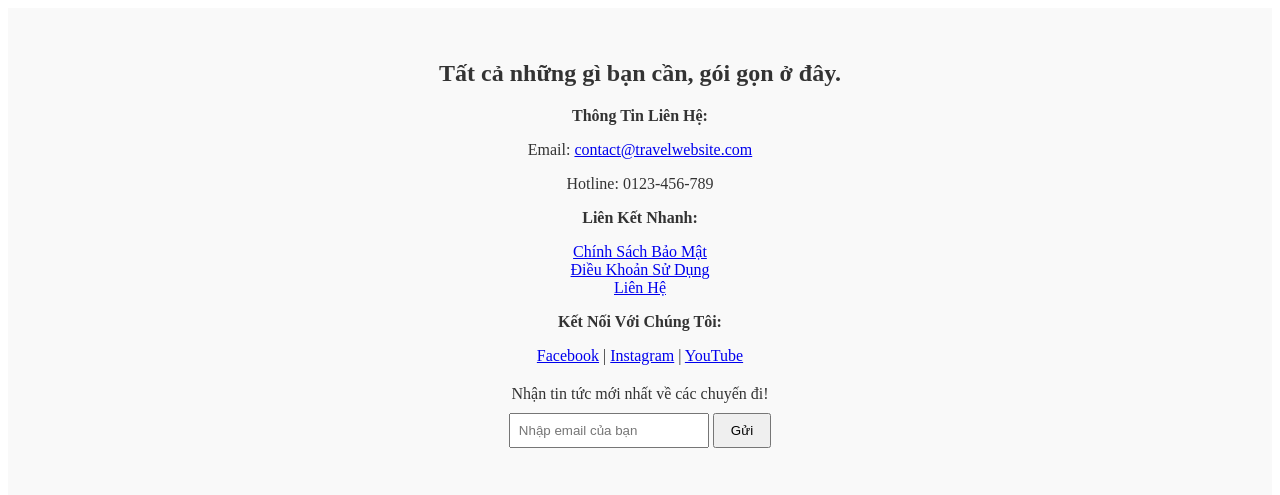
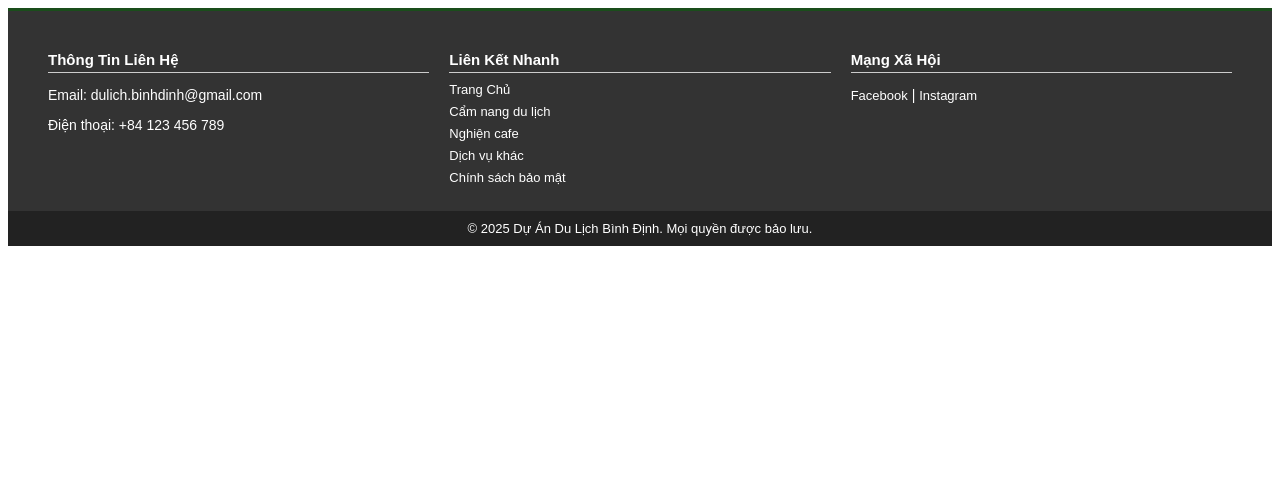
Before and after one commit to nguyenngocthanhkha/kha-, a PHP site: page /Includes/footer.html in a window 1280 px wide. Shown: the top 495 px of the page. Run offline with PHP 8.4, Linux system fonts and the light colour scheme.

Commit message:
Thêm data, chỉnh sửa 1 số thứ
- Chỉnh sửa phần footer
- Thêm link chính sách bảo mật
- Thêm header, footer vào home
- Sửa lại vị trí file cho phù hợp
- Đã liên kết khi nhấn vào phần logo hoặc trang chủ trong footer sẽ trả về trang chủ
- Sửa lại file db thành db_connect
- Có file hướng dẫn dặt database
- File sql cho mọi người add vào phpMyAdmin
- Sửa lỗi chính tả file home của Kha và dòng chữ Trải nghiệm Quy Nhơn, chỉnh lại chp 2 chữ Quy Nhơn về chung 1 hàng
- Sẽ còn sửa tiếp nếu phát hiện

```diff
--- /dev/null
+++ b/CSS/styleFooter.css
@@ -0,0 +1,60 @@
+footer {
+    background-color: #2c6b36;
+    padding: 0;
+    font-family: Arial, sans-serif;
+    color: #fff;
+    font-size: 14px;
+    border-top: 3px solid #1a4d1b;
+}
+
+.footer-content {
+    display: flex;
+    justify-content: space-between;
+    flex-wrap: wrap;
+    padding: 20px 40px;
+    background-color: #333;
+    gap: 20px;
+}
+
+.footer-content > div {
+    flex: 1;
+    min-width: 220px;
+}
+
+.footer-content h4 {
+    margin-bottom: 8px;
+    border-bottom: 1px solid #ccc;
+    padding-bottom: 4px;
+    color: #fff;
+    font-size: 15px;
+}
+
+.footer-content ul {
+    list-style: none;
+    padding: 0;
+    margin: 0;
+}
+
+.footer-content ul li {
+    margin-bottom: 6px;
+}
+
+.footer-content a {
+    color: white;
+    text-decoration: none;
+    font-size: 13px;
+}
+
+.footer-content a:hover {
+    text-decoration: underline;
+    color: rgb(203, 100, 31);
+    transition: color 0.3s ease;
+}
+
+.footer-bottom {
+    text-align: center;
+    background-color: #222;
+    color: white;
+    padding: 10px 0;
+    font-size: 13px;
+}
--- a/styleshome.css
+++ b/CSS/styleHome.css
@@ -21,7 +21,7 @@
     left: 50%;
     transform: translate(-50%, -50%);
     color: white;
-    font-size: 4rem;/*điều chỉnh kích thước chữ trải nghiệm quy nhơn ở đây */
+    font-size: 6rem;/*điều chỉnh kích thước chữ trải nghiệm quy nhơn ở đây */
     font-weight: bold;
     text-shadow: 2px 2px 10px rgba(0, 0, 0, 0.5);
     text-align: center;
--- a/Includes/footer.html
+++ b/Includes/footer.html
@@ -1,30 +1,35 @@
-<!-- footer.html -->
-<footer class="footer" style="padding: 2rem; background-color: #f9f9f9; color: #333; text-align: center;">
-    <h2 style="font-size: 1.5rem; font-weight: bold;">Tất cả những gì bạn cần, gói gọn ở đây.</h2>
+<html>
+<head>
+    <title>Hacker77</title>
+    <link rel="stylesheet" type="text/css" href="../CSS/styleFooter.css"" </head>
 
-    <p><strong>Thông Tin Liên Hệ:</strong></p>
-    <p>Email: <a href="mailto:contact@travelwebsite.com">contact@travelwebsite.com</a></p>
-    <p>Hotline: 0123-456-789</p>
+<body>
+    <footer>
+        <div class="footer-content">
+            <div>
+                <h4>Thông Tin Liên Hệ</h4>
+                <p>Email: dulich.binhdinh@gmail.com</p>
+                <p>Điện thoại: +84 123 456 789</p>
+            </div>
+            <div>
+                <h4>Liên Kết Nhanh</h4>
+                <ul>
+                    <li><a href="../home.php">Trang Chủ</a></li>
+                    <li><a href="#">Cẩm nang du lịch</a></li>
+                    <li><a href="#">Nghiện cafe </a></li>
+                    <li><a href="#">Dịch vụ khác</a></li>
+                    <li><a href="../Pages/PrivacyPolicy.php" target="_blank" rel="noopener noreferrer">Chính sách bảo mật</a></li>
+                </ul>
+            </div>
+            <div>
+                <h4>Mạng Xã Hội</h4>
+                <p><a href="#">Facebook</a> | <a href="#">Instagram</a></p>
+            </div>
+        </div>
+        <div class="footer-bottom">
+            © 2025 Dự Án Du Lịch Bình Định. Mọi quyền được bảo lưu.
+        </div>
+    </footer>
+</body>
 
-    <p><strong>Liên Kết Nhanh:</strong></p>
-    <ul style="list-style: none; padding: 0;">
-      <li><a href="#">Chính Sách Bảo Mật</a></li>
-      <li><a href="#">Điều Khoản Sử Dụng</a></li>
-      <li><a href="#">Liên Hệ</a></li>
-    </ul>
-
-    <p><strong>Kết Nối Với Chúng Tôi:</strong></p>
-    <div class="social-media" style="margin: 10px 0;">
-      <a href="#">Facebook</a> |
-      <a href="#">Instagram</a> |
-      <a href="#">YouTube</a>
-    </div>
-
-    <form class="newsletter" style="margin-top: 20px;">
-      <label for="email">Nhận tin tức mới nhất về các chuyến đi!</label>
-      <div class="newsletter-row" style="margin-top: 10px;">
-        <input type="email" id="email" placeholder="Nhập email của bạn" required style="padding: 8px; width: 200px;">
-        <button type="submit" style="padding: 8px 16px;">Gửi</button>
-      </div>
-    </form>
-  </footer>
+</html>
```
Also changed, not shown: CSS/styleHeader.css (added, +155 -0 lines), Database/db_connect.php (added, +16 -0 lines), Database/travel_blog.sql (added, +41 -0 lines), Includes/header.html (+8 -150 lines), Pages/PrivacyPolicy.php (added, +94 -0 lines), db.php (deleted, +0 -16 lines), home.php (+5 -3 lines), Java Scripts/scripthome.js (renamed from scripthome.js), 1 other file.
